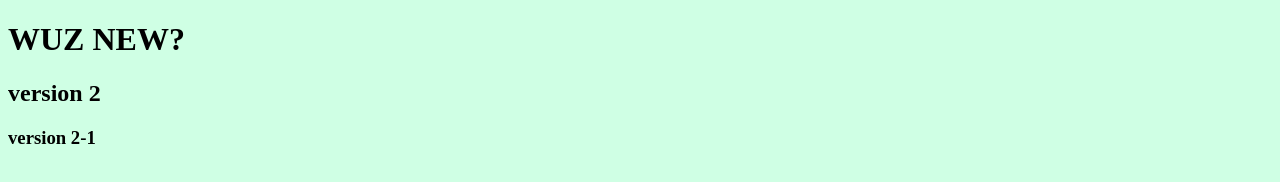
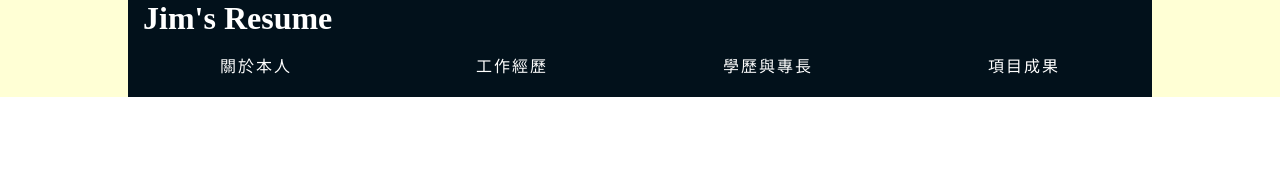
Before and after one commit to jim527mba/jim527mba.github.io, a plain HTML site: page index.html in a window 1280 px wide. Drawn offline with Linux system fonts and the light colour scheme.

Commit message:
jimweb-0615-1header

```diff
--- a/index.html
+++ b/index.html
@@ -4,12 +4,25 @@
     <meta charset="UTF-8">
     <meta http-equiv="X-UA-Compatible" content="IE=edge">
     <meta name="viewport" content="width=device-width, initial-scale=1.0">
-    <title>Jim's Kids Agency</title>
-<link rel="stylesheet" href="/public/CSS/style.css">
+    <title>Jim's WEB</title>
+<link rel="stylesheet" href="/public/CSS/styles.css">
 </head>
 <body>
-    <h1>WUZ NEW?</h1>
-    <h2>version 2</h2>
-    <h3>version 2-1</h3>
+<header>
+    <div class="container">
+        <h1>Jim's Resume</h1>
+        <nav>
+            <ul>
+                <li><a href="#">關於本人</a></li>
+                <li><a href="#">工作經歷</a></li>
+                <li><a href="#">學歷與專長</a></li>
+                <li><a href="#">項目成果</a></li>
+            </ul>
+        </nav>
+    </div>
+</header>
+
+
+
 </body>
 </html>
--- /dev/null
+++ b/public/CSS/SCSS/styles.scss
@@ -0,0 +1,60 @@
+$primary-color:#3f4045;
+
+* {
+    margin: 0;
+    padding: 0;
+}
+
+a {
+    text-decoration: none;
+    color: $primary-color;
+}
+
+body {
+    padding: 0;
+    margin: 0
+}
+
+header {
+    background-color: rgb(255, 255, 213);
+}
+
+.container {
+    margin: auto;
+    width: 80%;
+    max-width: 1140px;
+    background-color: #02111b;
+}
+
+header>.container>h1 {
+    color: white;
+    margin-left: 15px;
+    // margin-top:15px;
+}
+
+ul,
+ol {
+    list-style: none;
+}
+
+header>.container>nav>ul {
+    display: flex;
+    justify-content: space-around;
+}
+
+header>.container>nav>ul>li {
+    // margin-right: 30;
+    // border: 0.5px solid white;
+    width: 25%;
+    text-align: center;
+}
+
+header>.container>nav>ul>li>a {
+    line-height: 60px;
+    color: white;
+    // font-size: 1em;
+    letter-spacing: 2px;
+    // border: 0.5px solid white;
+    // box-sizing: border-box;
+    display:block ;
+}
--- a/public/CSS/SCSS/test.scss
+++ b/public/CSS/SCSS/test.scss
@@ -1,4 +1,25 @@
+$primary-color:#04D9C4;
+
 body{
-    background-color:grey;
-    color: red;
+  font-family: Impact, "微軟正黑體";
+  color: red;
+  font-weight: 700;
 }
+
+.btn-primary{
+  background-color:$primary-color;
+  color: white;
+  padding: 8px;
+  border-radius: 4px;
+  text-decoration: none;
+  letter-spacing: 2px;
+}
+
+.btn-primary:hover{
+  background-color:#011140;
+  // color: white;
+  // padding: 8px;
+  // border-radius: 4px;
+  // text-decoration: none;
+  // letter-spacing: 2px;
+}
--- a/public/CSS/style.css
+++ /dev/null
@@ -1,3 +0,0 @@
-body{
-    background-color: rgb(207, 255, 228);
-}
```
Also changed, not shown: public/CSS/dist/test.css (deleted), public/CSS/styles.css (added), public/CSS/test.css (added).
